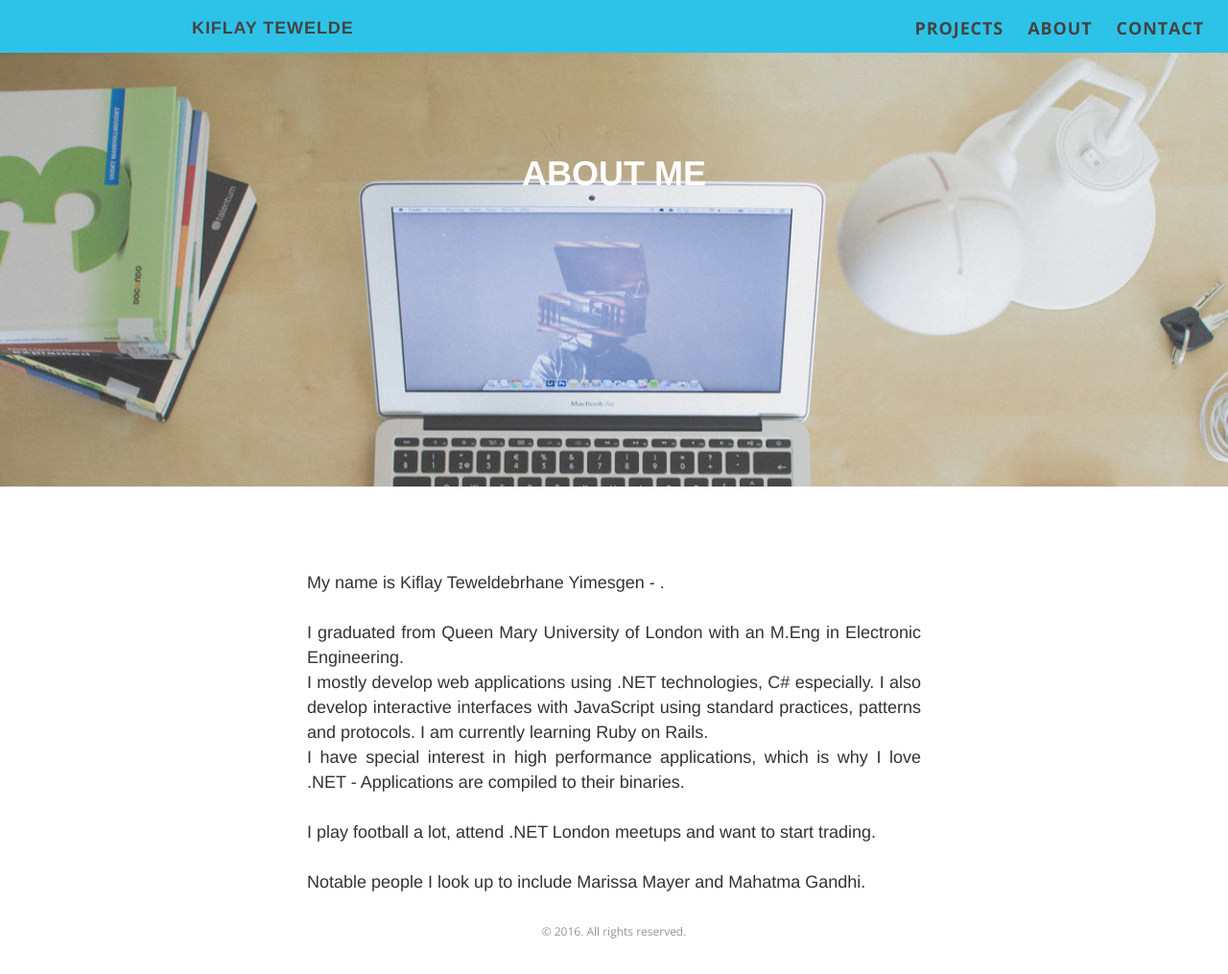
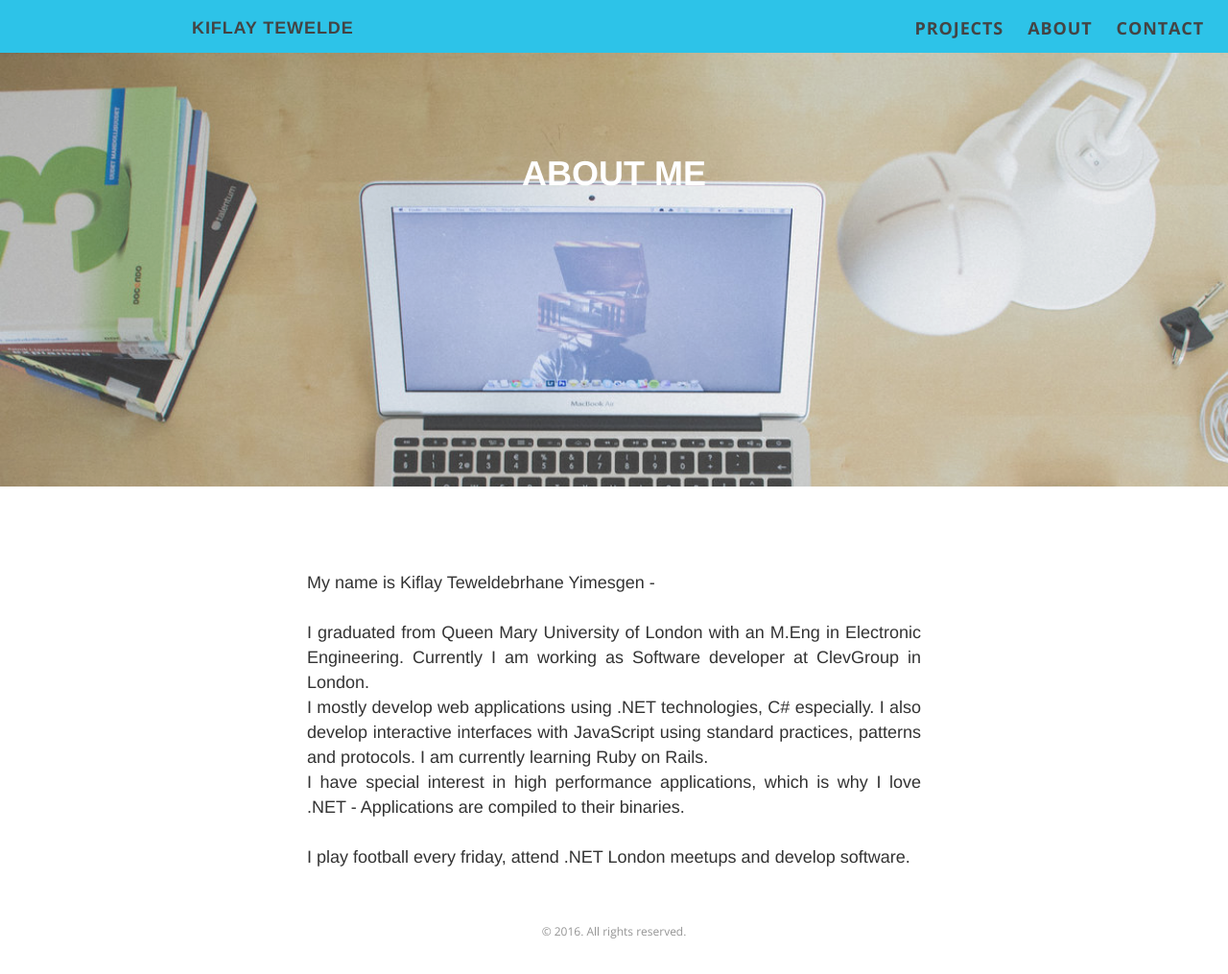
Before and after one commit to kiflay/kiflay.github.io, a Jekyll site: the page built from about.md, in a window 1280 px wide. Shown: the whole page at 96% size. Built offline with Jekyll 4.4.1, drawn with Linux system fonts in a browser that asks for light colours; nearby versions of some CDN libraries; Markdown is read by kramdown in place of the engine named in the settings.

Commit message:
update about me

```diff
--- a/about.md
+++ b/about.md
@@ -7,10 +7,10 @@ permalink: /about/
 	<div class="section-content">
 		<div class="large-10 large-centered">
 
-			My name is Kiflay Teweldebrhane Yimesgen - .
+			My name is Kiflay Teweldebrhane Yimesgen -
 			<br/>
 			<br/>
-			I graduated from Queen Mary University of London with an M.Eng in Electronic Engineering.
+			I graduated from Queen Mary University of London with an M.Eng in Electronic Engineering. Currently I am working as Software developer at ClevGroup in London.
 			<br/>
 			I mostly develop web applications using .NET technologies, C# especially. I also develop
 			interactive interfaces with JavaScript using standard practices, patterns and protocols. I am currently learning Ruby on Rails.
@@ -18,10 +18,10 @@ permalink: /about/
 			I have special interest in high performance applications, which is why I love .NET - Applications are compiled to their binaries.
 			<br/>
 			<br/>
-			I play football a lot, attend .NET London meetups and want to start trading.
+			I play football every friday, attend .NET London meetups and develop software.
 			<br/>
 			<br/>
-			Notable people I look up to include Marissa Mayer and Mahatma Gandhi.
+
 		</div>
 	</div>
 
```
